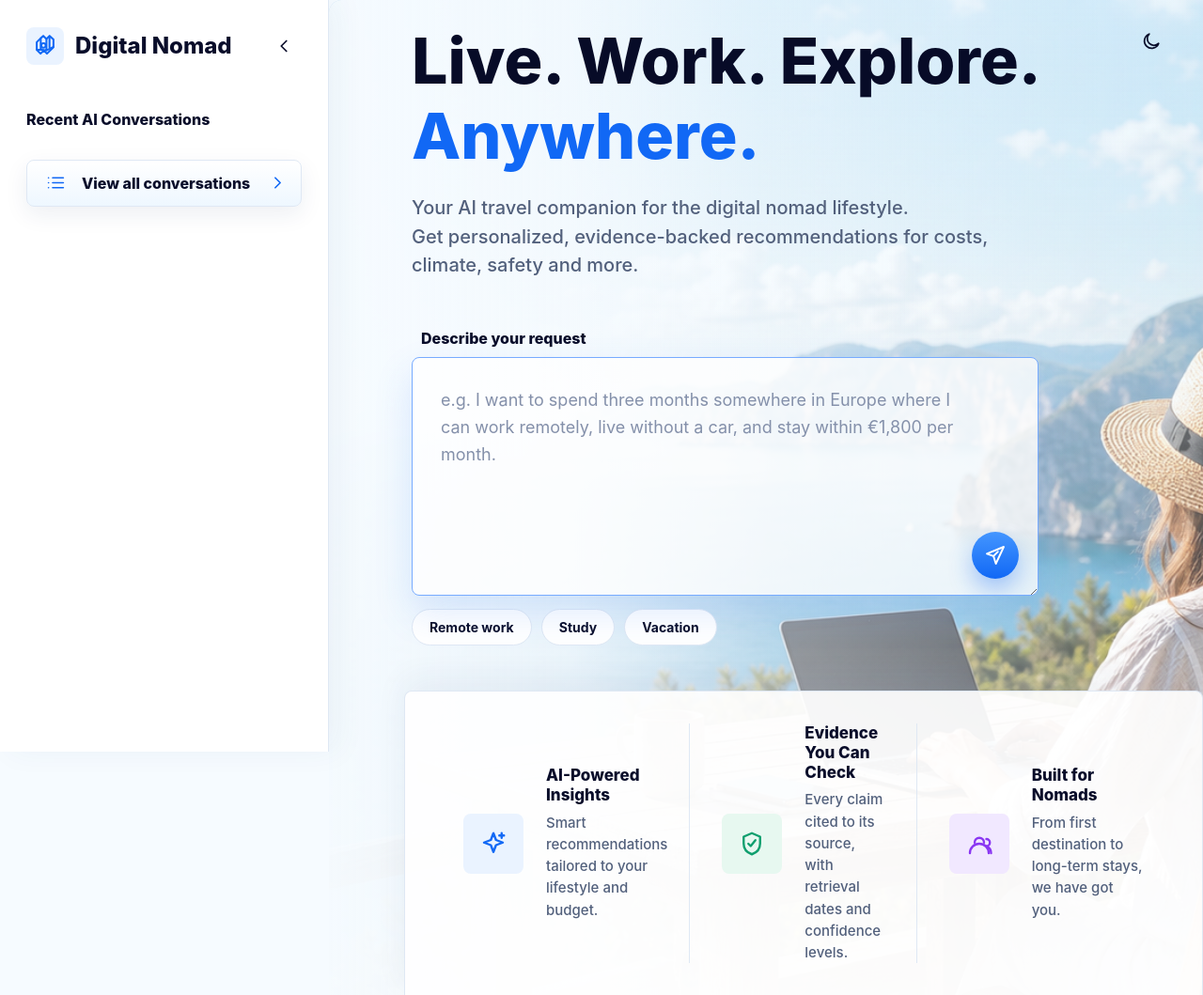
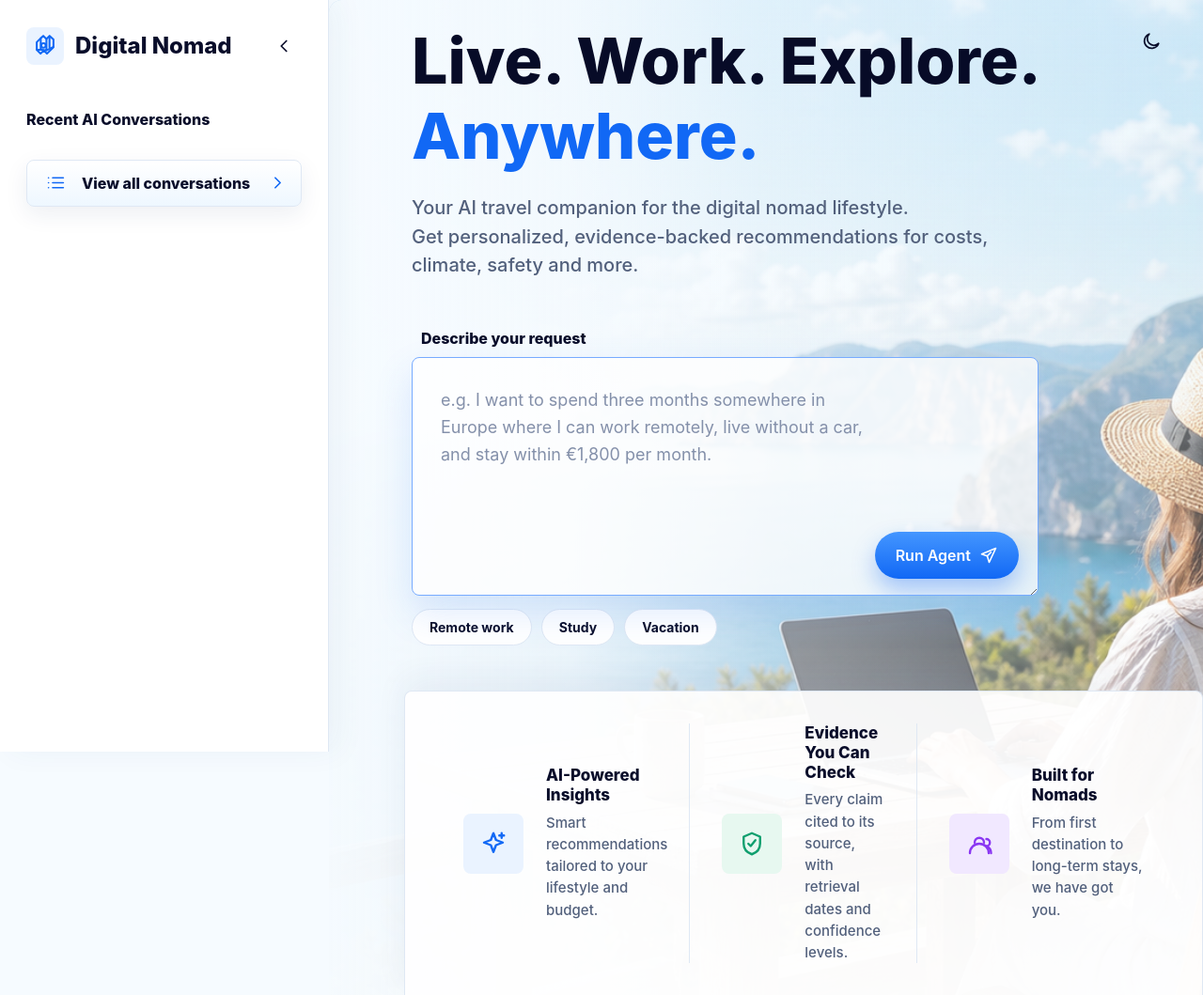
Before and after one commit to edanperetz2/DigitalNomadAgent, a FastAPI app: page / in a window 1280 px wide. Shown: the whole page at 94% size. Run offline with FastAPI, Linux system fonts and the light colour scheme; some libraries are stand-ins or nearby versions.

Commit message:
Label the button the brief asks for (D73)
The brief specifies a "Run Agent" button that calls POST /api/execute.
The control did exactly that under the name "Get recommendations", and
the name was not even visible: .submit-label was a screen-reader-only
class, so what a marker actually saw was an unlabelled blue circle.

Now a labelled pill, 150x50, reading "Run Agent" with the send icon
beside it. The textarea's right padding grows to clear it (184px, a 14px
gap against the button), and on narrow viewports the button drops below
the text rather than beside it, with bottom padding to match. Verified
in the browser at 1280 and 375: the label renders, long text does not
run under the button at either width, and the page never scrolls
sideways. The now-unused screen-reader rule is deleted rather than left
orphaned.

Co-Authored-By: Claude Opus 5 <noreply@anthropic.com>

```diff
--- a/app/static/styles.css
+++ b/app/static/styles.css
@@ -624,7 +624,9 @@ svg {
 textarea {
   width: 100%;
   height: 254px;
-  padding: 30px 72px 36px 30px;
+  /* Right padding clears the Run Agent button, which is a labelled pill rather
+     than an icon, so long lines cannot run underneath it. */
+  padding: 30px 184px 36px 30px;
   border: 0;
   outline: none;
   resize: vertical;
@@ -669,25 +671,33 @@ textarea::placeholder {
   color: var(--blue);
 }
 
+/* The label is visible, not screen-reader-only: the brief asks for a "Run
+   Agent" button, and an unlabelled circle is not one. */
 #submit-btn {
   position: absolute;
   right: 20px;
   bottom: 17px;
-  display: grid;
-  place-items: center;
-  width: 50px;
+  display: inline-flex;
+  align-items: center;
+  gap: 9px;
   height: 50px;
+  padding: 0 22px;
   border: 0;
-  border-radius: 50%;
+  border-radius: 25px;
   color: #ffffff;
   background: linear-gradient(180deg, #4496ff 0%, var(--blue) 100%);
   box-shadow: 0 12px 25px rgba(17, 104, 245, 0.34);
+  font-size: 16px;
+  font-weight: 600;
+  line-height: 1;
+  white-space: nowrap;
   cursor: pointer;
 }
 
 #submit-btn svg {
-  width: 24px;
-  height: 24px;
+  width: 20px;
+  height: 20px;
+  flex: none;
 }
 
 #submit-btn:disabled {
@@ -695,17 +705,6 @@ textarea::placeholder {
   cursor: not-allowed;
 }
 
-.submit-label {
-  position: absolute;
-  width: 1px;
-  height: 1px;
-  padding: 0;
-  margin: -1px;
-  overflow: hidden;
-  clip: rect(0, 0, 0, 0);
-  white-space: nowrap;
-  border: 0;
-}
 
 .loading {
   align-items: center;
@@ -1855,13 +1854,15 @@ textarea::placeholder {
   }
 
   textarea {
-    padding: 23px 64px 34px 22px;
+    padding: 23px 22px 78px 22px;
     font-size: 16px;
   }
 
   #submit-btn {
-    width: 46px;
     height: 46px;
+    padding: 0 18px;
+    border-radius: 23px;
+    font-size: 15px;
     right: 14px;
     bottom: 14px;
   }
--- a/app/templates/index.html
+++ b/app/templates/index.html
@@ -107,8 +107,8 @@
                   placeholder="e.g. I want to spend three months somewhere in Europe where I can work remotely, live without a car, and stay within &euro;1,800 per month."
                   required
                 ></textarea>
-                <button type="submit" id="submit-btn" aria-label="Get recommendations">
-                  <span class="submit-label">Get recommendations</span>
+                <button type="submit" id="submit-btn" aria-label="Run Agent">
+                  <span class="submit-label">Run Agent</span>
                   <svg viewBox="0 0 24 24" aria-hidden="true" focusable="false">
                     <path d="m21 3-8.4 18-2.5-8.1L3 10.4 21 3Z" />
                     <path d="m10.1 12.9 4.7-4.7" />
```
Also changed, not shown: tests/integration/test_ui.py (+10 -0 lines).
